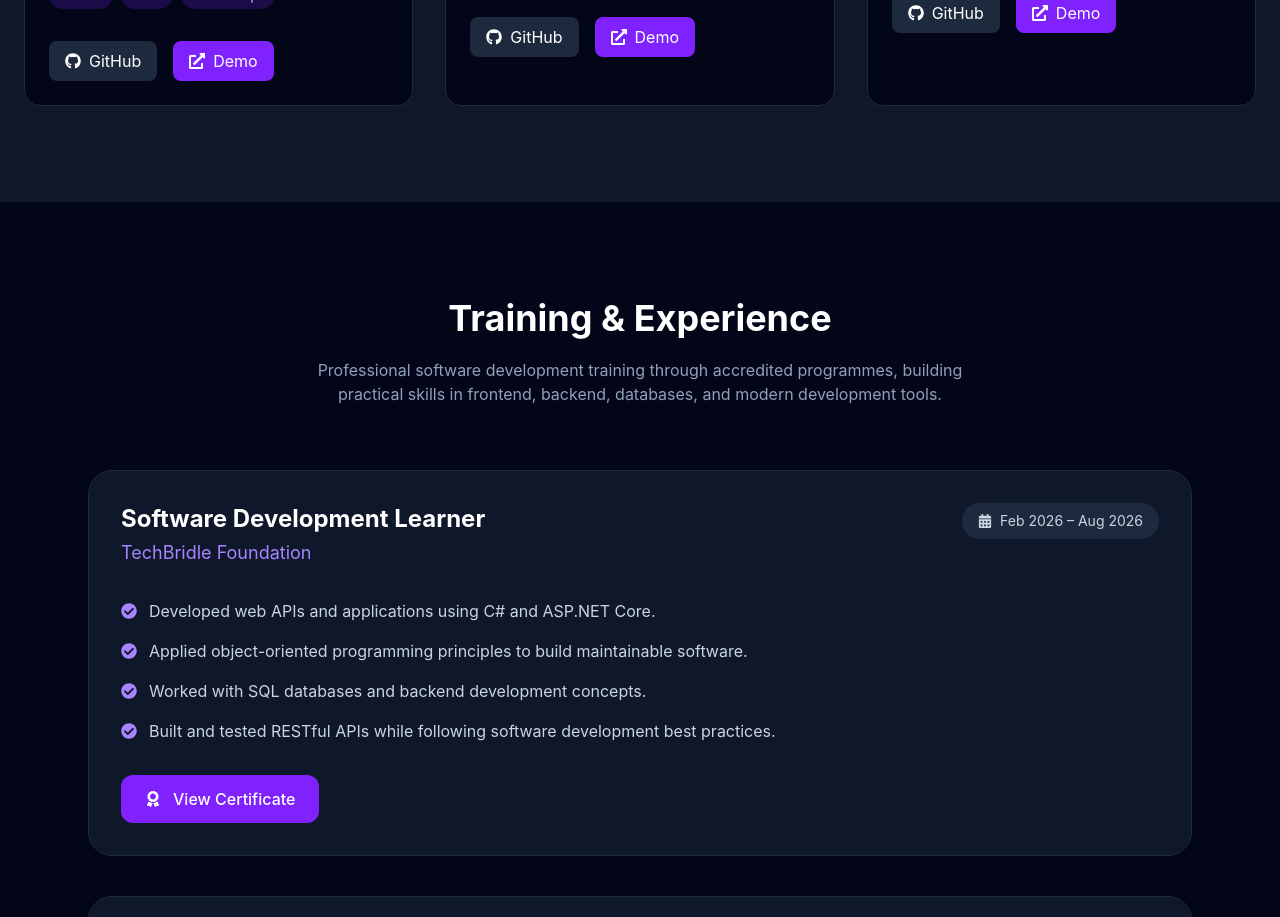
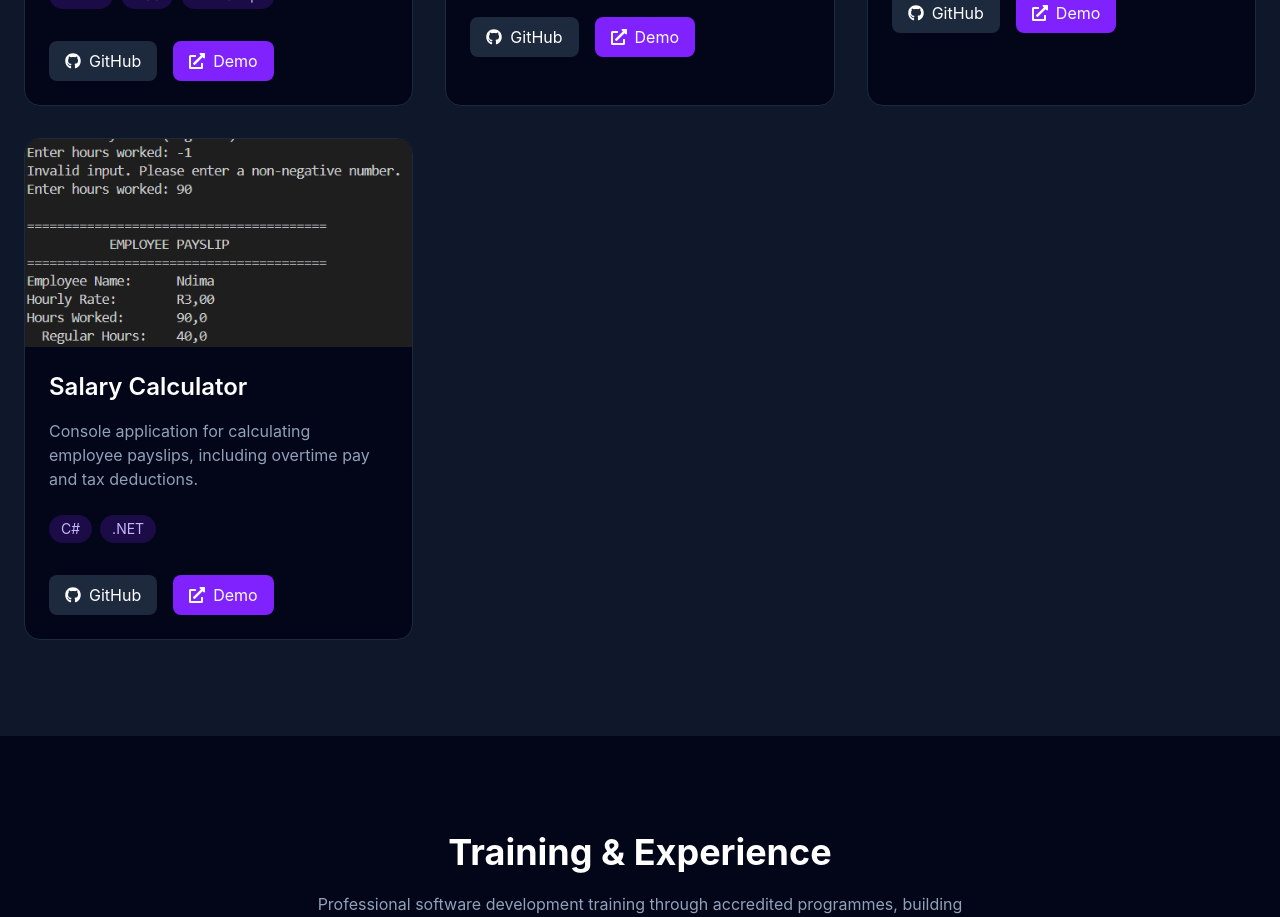
Before and after one commit to Ndima-karabo17/Ndima-portfolio, a React (Vite) app: page / in a window 1280 px wide. Shown: the part 3180-4097 px from the top of the page. Built offline with nearby package versions, Linux system fonts and the light colour scheme.

Commit message:
feat: added project for c# project

```diff
--- a/src/data/projects.ts
+++ b/src/data/projects.ts
@@ -1,7 +1,8 @@
 import type { Project } from "../types/project";
-import pic from '../assets/images/projects/library-image.png'
-import pic2 from '../assets/images/projects/To-do.png'
-import pic3 from '../assets/images/projects/UI-challenge.png'
+import pic from "../assets/images/projects/library-image.png";
+import pic2 from "../assets/images/projects/To-do.png";
+import pic3 from "../assets/images/projects/UI-challenge.png";
+import pic4 from "../assets/images/projects/Salarycalc.png";
 
 export const projects: Project[] = [
   {
@@ -21,11 +22,7 @@ export const projects: Project[] = [
     title: "To-Do App",
     description:
       "A CRUD to-do list app with inline task editing, filtering, and persistent storage using localStorage.",
-    technologies: [
-      "HTML",
-      "CSS",
-      "JavaScript",
-    ],
+    technologies: ["HTML", "CSS", "JavaScript"],
     github: "https://github.com/ndimamhangwani/week-2-to-do-app.git",
     live: "https://week-2-to-do-app.vercel.app/",
     image: pic2,
@@ -37,7 +34,17 @@ export const projects: Project[] = [
     description:
       "Desktop application for managing books, members, and borrowing records.",
     technologies: ["Java", "PostgreSQL"],
-    github: "https://github.com/Ndima-karabo17/LibraryManagementSystem-PostgreSQL.git",
+    github:
+      "https://github.com/Ndima-karabo17/LibraryManagementSystem-PostgreSQL.git",
     image: pic,
   },
+  {
+    id: 3,
+    title: "Salary Calculator",
+    description:
+      "Console application for calculating employee payslips, including overtime pay and tax deductions.",
+    technologies: ["C#", ".NET"],
+    github: "https://github.com/ndimamhangwani/Salary-Calculator.git",
+    image: pic4,
+  },
 ];
```
Also changed, not shown: src/assets/images/projects/Salarycalc.png (added).
